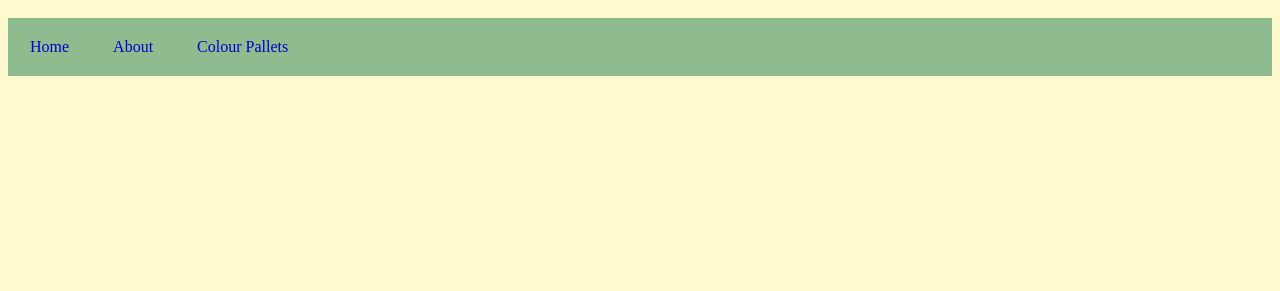
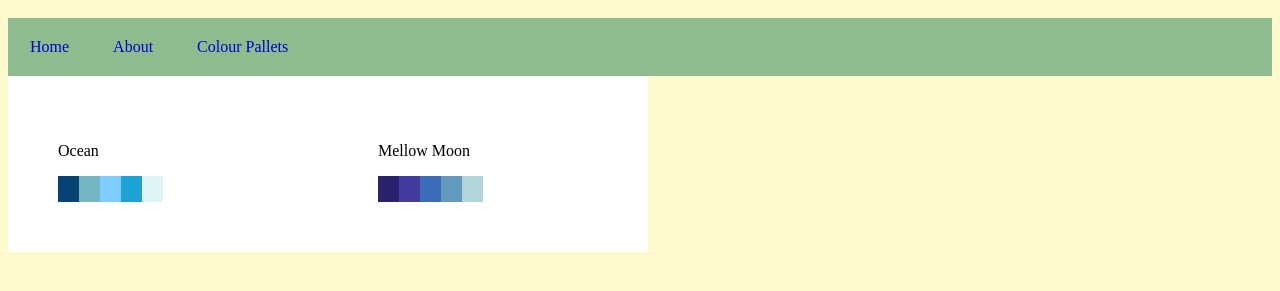
Before and after one commit to HartleyE1/ColourPalletList, a plain HTML site: page pallets.html in a window 1280 px wide. Shown: the part 49-340 px from the top of the page. Drawn offline with Linux system fonts and the light colour scheme.

Commit message:
Updated files

```diff
--- a/pallets.html
+++ b/pallets.html
@@ -11,5 +11,28 @@
                 <li><a href="pallets.html">Colour Pallets</a></li>
             </ul>
         </center></header>
+
+        <div class="palletContainer">
+            <p>Ocean</p>
+                <div class="palletContainerInner">
+                    <div class="colorPreviewBox" style="background-color: #064273;" title="#064273"></div>
+                    <div class="colorPreviewBox" style="background-color: #76b6c4;" title="#76b6c4"></div>
+                    <div class="colorPreviewBox" style="background-color: #7fcdff;" title="#7fcdff"></div>
+                    <div class="colorPreviewBox" style="background-color: #1da2d8;" title="#1da2d8"></div>
+                    <div class="colorPreviewBox" style="background-color: #def3f6;" title="#def3f6"></div>
+                </div>
+        </div>
+
+        <div class="palletContainer">
+            <p>Mellow Moon</p>
+                <div class="palletContainerInner">
+                    <div class="colorPreviewBox" style="background-color: #2b216d;" title="#2b216d"></div>
+                    <div class="colorPreviewBox" style="background-color: #443ba1;" title="#443ba1"></div>
+                    <div class="colorPreviewBox" style="background-color: #3c6bba;" title="#3c6bba"></div>
+                    <div class="colorPreviewBox" style="background-color: #619abd;" title="#619abd"></div>
+                    <div class="colorPreviewBox" style="background-color: #afd7db;" title="#afd7db"></div>
+                </div>
+        </div>
+
     </body>
 </html>
--- a/style.css
+++ b/style.css
@@ -36,3 +36,21 @@ h1 {
 body {
     background-color: lemonchiffon;
 }
+
+.colorPreviewBox {
+    height: 26px;
+    width: 21px;
+    float: left;
+
+}
+
+.palletContainer {
+    background-color: white;
+    width: 220px;
+    padding: 50px;
+    float: left;
+}
+
+.palletContainerInner {
+    float: left;
+}
```
